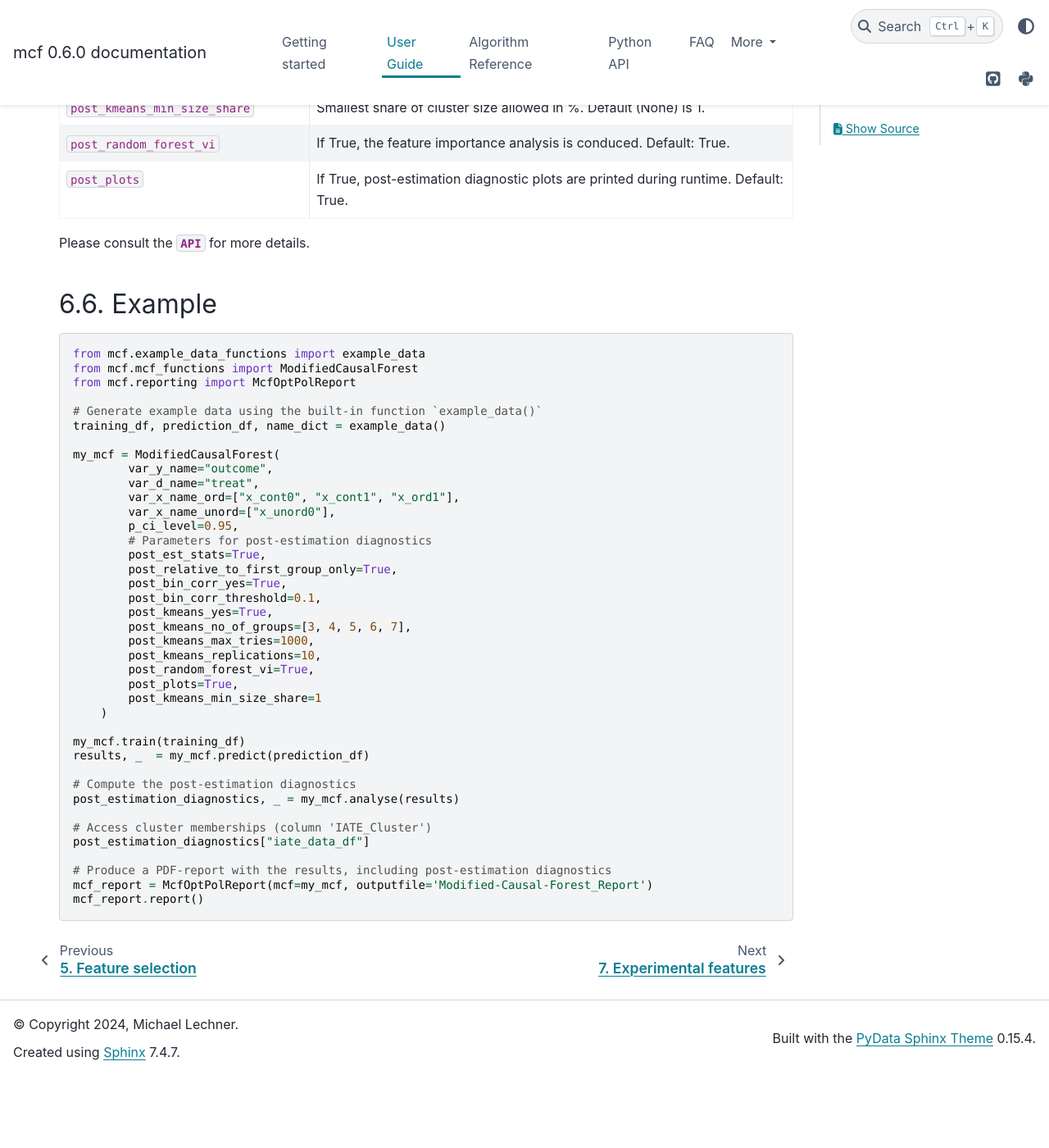
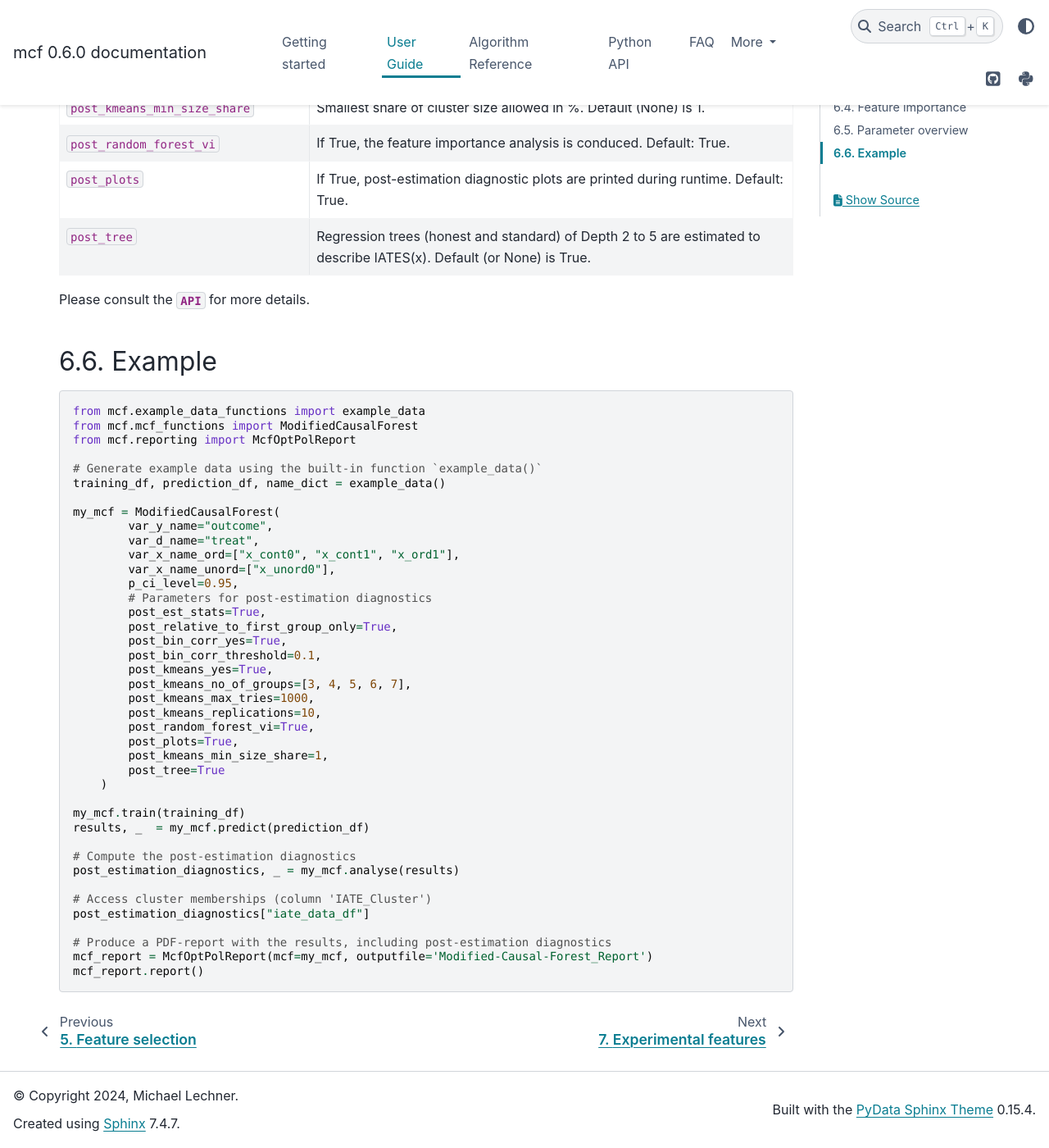
Before and after one commit to MCFpy/mcf, a Sphinx documentation site: the page built from docs/source/user_guide/post_estimation_diagnostics.rst, in a window 1280 px wide and 1400 px high, scrolled down 3854 px. Shown: the whole window at 82% size. Built offline with Sphinx 7.4.7 and the PyData theme 0.15.4, drawn with Linux system fonts in a browser that asks for light colours; before the commit the page ends 5166 px from its top, so only the background shows below that.

Commit message:
Update post_estimation_diagnostics.rst

```diff
--- a/docs/source/user_guide/post_estimation_diagnostics.rst
+++ b/docs/source/user_guide/post_estimation_diagnostics.rst
@@ -146,6 +146,8 @@
 +---------------------------------------+-----------------------------------------------------------------------------------------------------------------------------------------------------------------------------------------------------------------------------------------------------------------------+
 | ``post_plots``                        | If True, post-estimation diagnostic plots are printed during runtime. Default: True.                                                                                                                                                                                  |
 +---------------------------------------+-----------------------------------------------------------------------------------------------------------------------------------------------------------------------------------------------------------------------------------------------------------------------+
+| ``post_tree``                         | Regression trees (honest and standard) of Depth 2 to 5 are estimated to describe IATES(x). Default (or None) is True.                                                                                                                                                 |
++---------------------------------------+-----------------------------------------------------------------------------------------------------------------------------------------------------------------------------------------------------------------------------------------------------------------------+
 
 Please consult the :py:class:`API <mcf_functions.ModifiedCausalForest>` for more details.
 
@@ -179,7 +181,8 @@
             post_kmeans_replications=10,
             post_random_forest_vi=True,
             post_plots=True,
-            post_kmeans_min_size_share=1
+            post_kmeans_min_size_share=1,
+            post_tree=True
         )
 
     my_mcf.train(training_df)
```
